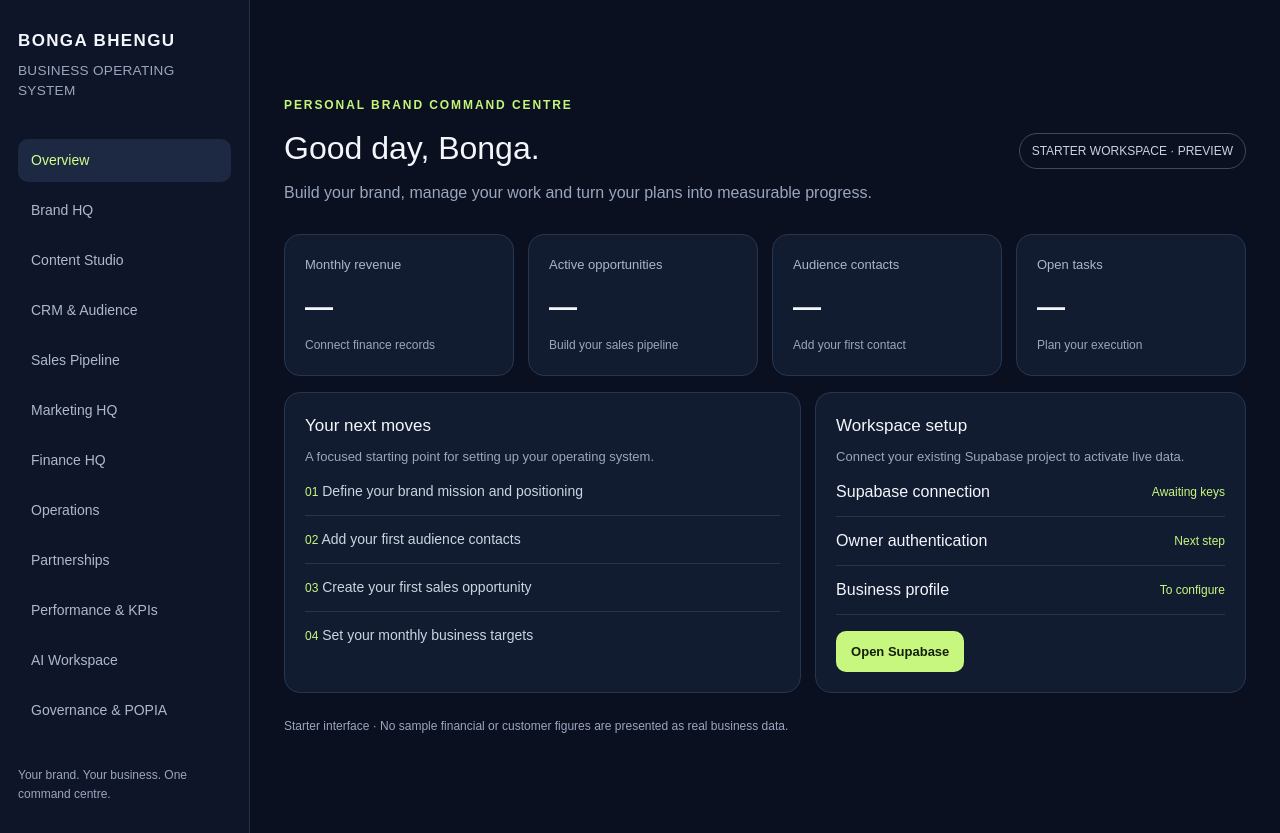
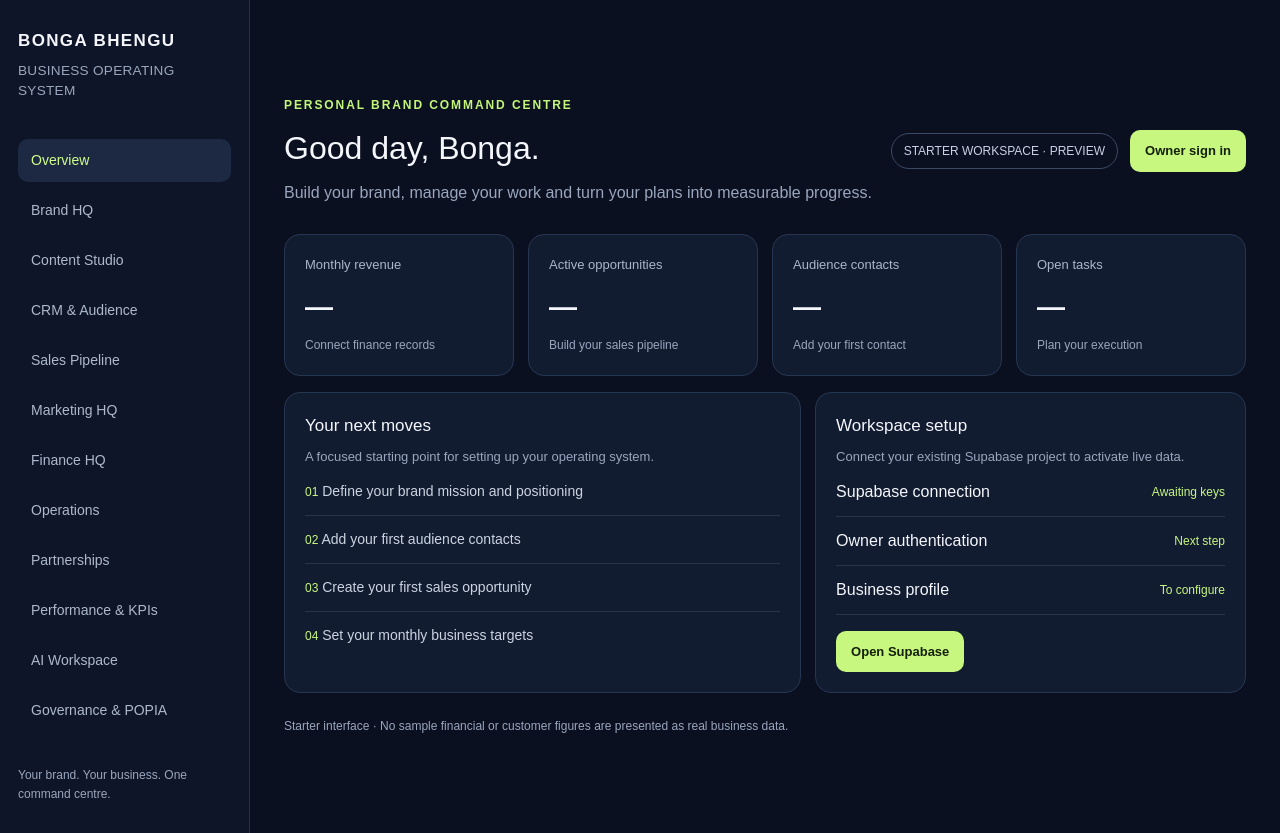
Before and after one commit to bongabhenguexceed-pixel/zuxuruapp, a Next.js app: page / in a window 1280 px wide. Built offline with nearby package versions, Linux system fonts and the light colour scheme.

Commit message:
Polish public dashboard navigation and sign-in entry

```diff
--- a/src/app/page.tsx
+++ b/src/app/page.tsx
@@ -2,10 +2,10 @@ const navigation = ["Overview","Brand HQ","Content Studio","CRM & Audience","Sal
 const metrics = [{label:"Monthly revenue",value:"—",note:"Connect finance records"},{label:"Active opportunities",value:"—",note:"Build your sales pipeline"},{label:"Audience contacts",value:"—",note:"Add your first contact"},{label:"Open tasks",value:"—",note:"Plan your execution"}];
 export default function Home() {
  return <div className="shell">
-  <aside className="sidebar"><div className="brand">BONGA BHENGU<small>BUSINESS OPERATING SYSTEM</small></div><nav className="nav">{navigation.map((item,i)=><a key={item} className={i===0?"active":""} href={i===0?"/":"/"+item.toLowerCase().replaceAll(" ","-").replaceAll("&","and")}>{item}</a>)}</nav><p className="muted" style={{fontSize:12,marginTop:34}}>Your brand. Your business. One command centre.</p></aside>
-  <main className="main"><div className="topline"><div><div className="eyebrow">Personal brand command centre</div><h1 className="heading">Good day, Bonga.</h1><p className="muted">Build your brand, manage your work and turn your plans into measurable progress.</p></div><span className="pill">STARTER WORKSPACE · PREVIEW</span></div>
+  <aside className="sidebar"><div className="brand">BONGA BHENGU<small>BUSINESS OPERATING SYSTEM</small></div><nav className="nav">{navigation.map((item,i)=><a key={item} className={i===0?"active":""} href={i===0?"/":"#modules"}>{item}</a>)}</nav><p className="muted" style={{fontSize:12,marginTop:34}}>Your brand. Your business. One command centre.</p></aside>
+  <main className="main"><div className="topline"><div><div className="eyebrow">Personal brand command centre</div><h1 className="heading">Good day, Bonga.</h1><p className="muted">Build your brand, manage your work and turn your plans into measurable progress.</p></div><div style={{display:"flex",alignItems:"center",gap:12}}><span className="pill">STARTER WORKSPACE · PREVIEW</span><a href="/login" className="action" style={{marginTop:0}}>Owner sign in</a></div></div>
    <section className="grid">{metrics.map(m=><div className="panel" key={m.label}><div className="metric-label">{m.label}</div><div className="metric">{m.value}</div><div className="muted" style={{fontSize:12,marginTop:8}}>{m.note}</div></div>)}</section>
-   <section className="lower"><div className="panel"><h2 className="section-title">Your next moves</h2><p className="muted" style={{fontSize:13}}>A focused starting point for setting up your operating system.</p><div className="item"><span className="tag">01</span> Define your brand mission and positioning</div><div className="item"><span className="tag">02</span> Add your first audience contacts</div><div className="item"><span className="tag">03</span> Create your first sales opportunity</div><div className="item"><span className="tag">04</span> Set your monthly business targets</div></div>
+   <section id="modules" className="lower"><div className="panel"><h2 className="section-title">Your next moves</h2><p className="muted" style={{fontSize:13}}>A focused starting point for setting up your operating system.</p><div className="item"><span className="tag">01</span> Define your brand mission and positioning</div><div className="item"><span className="tag">02</span> Add your first audience contacts</div><div className="item"><span className="tag">03</span> Create your first sales opportunity</div><div className="item"><span className="tag">04</span> Set your monthly business targets</div></div>
     <div className="panel"><h2 className="section-title">Workspace setup</h2><p className="muted" style={{fontSize:13}}>Connect your existing Supabase project to activate live data.</p><div className="setup"><span>Supabase connection</span><span className="tag">Awaiting keys</span></div><div className="setup"><span>Owner authentication</span><span className="tag">Next step</span></div><div className="setup"><span>Business profile</span><span className="tag">To configure</span></div><a className="action" href="https://supabase.com/dashboard">Open Supabase</a></div></section>
    <p className="muted" style={{fontSize:12,marginTop:24}}>Starter interface · No sample financial or customer figures are presented as real business data.</p>
   </main>
```
